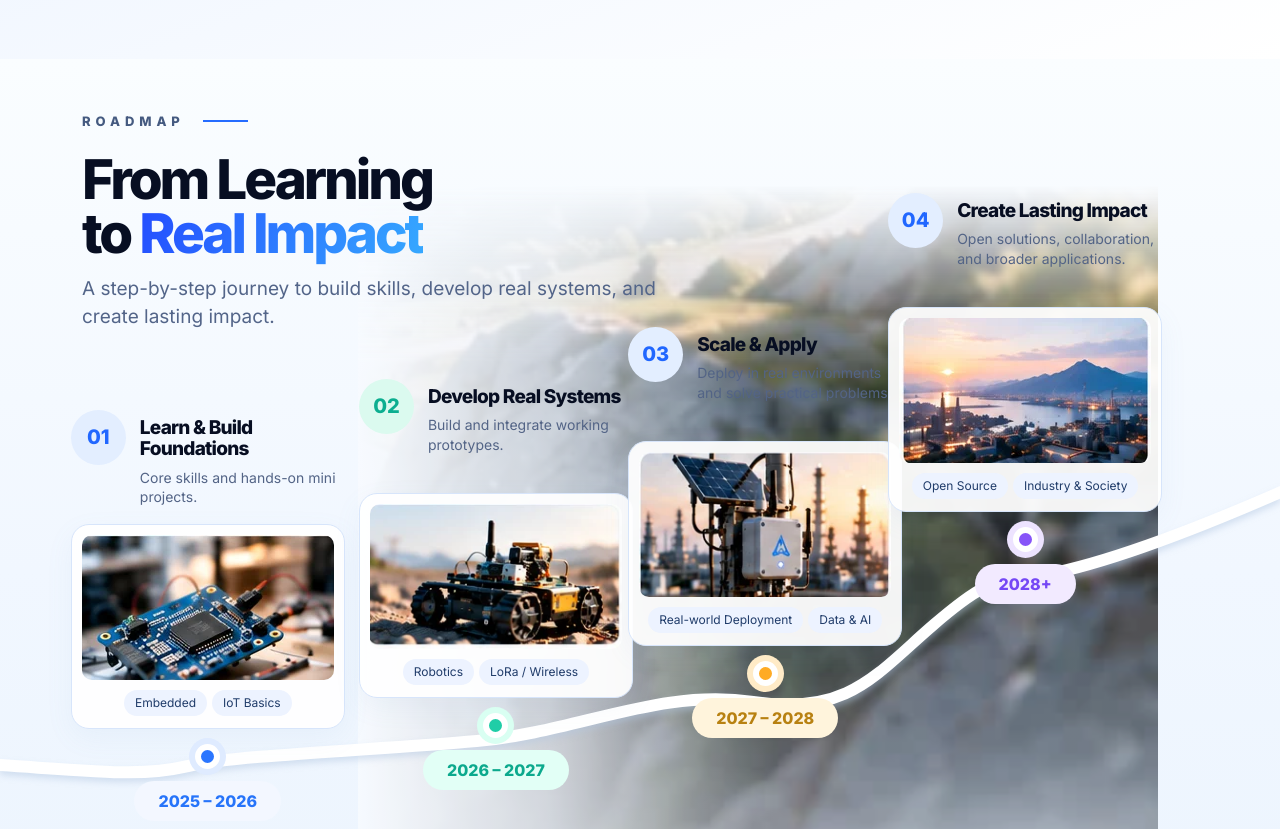
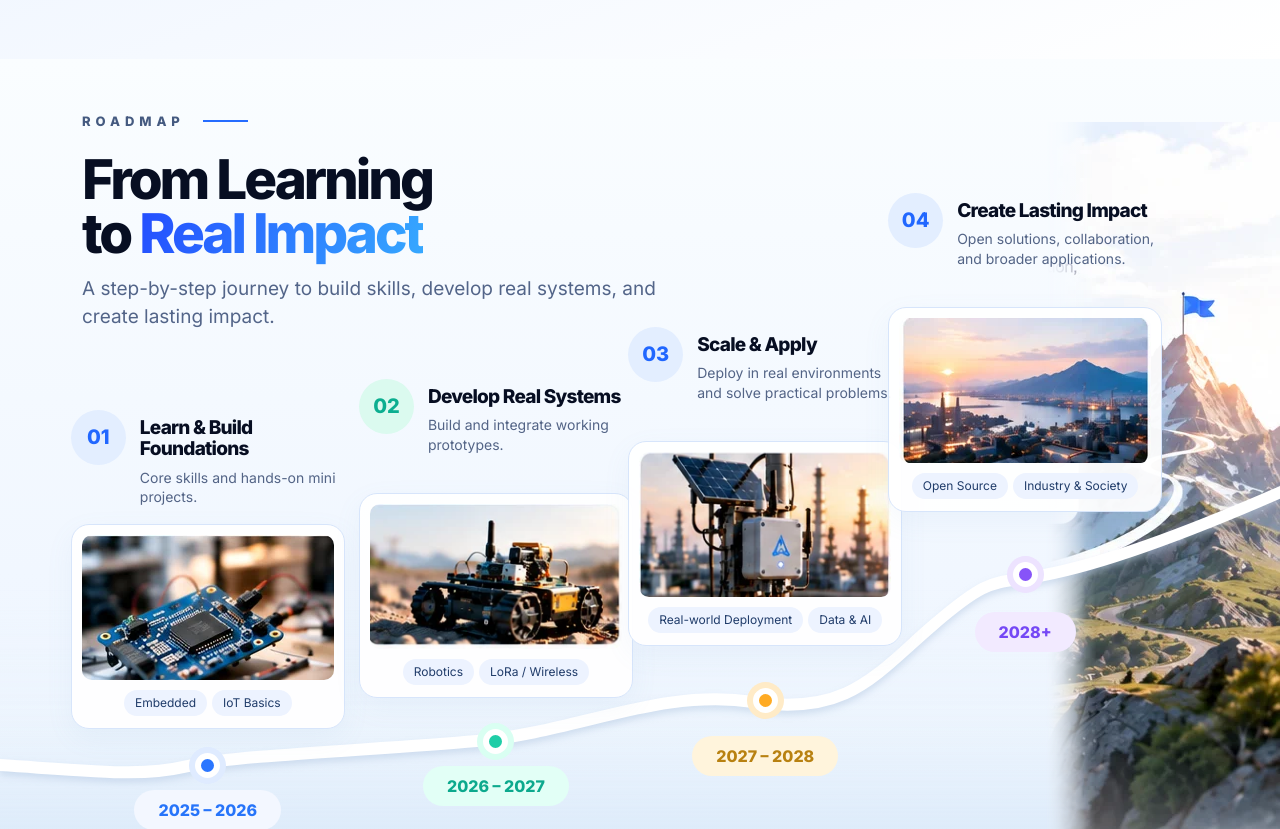
Before and after one commit to khanhpn308/landing_page, a React (Vite) app: page / in a window 1280 px wide. Shown: the part 3880-4709 px from the top of the page. Built offline with nearby package versions, Linux system fonts and the light colour scheme.

Commit message:
fix(roadmap): keep mountain photo at native scale and align timeline markers

```diff
--- a/src/styles.css
+++ b/src/styles.css
@@ -300,3 +300,42 @@
   .roadmap-benefits{padding:10px 17px;border-radius:19px}
   .benefit .round-icon{width:55px;height:55px;flex-basis:55px}
 }
+
+
+/* Roadmap fine alignment, measured on the real 1536×1024 Chromium screenshot. */
+@media(min-width:1221px){
+  .milestone-1 .milestone-dot{margin-top:24px}
+  .milestone-2 .milestone-dot{margin-top:31px}
+  .milestone-3 .milestone-dot{margin-top:42px}
+  .milestone-4 .milestone-dot{margin-top:50px}
+  .milestone-3 .milestone-year{margin-top:23px}
+  .milestone-4 .milestone-year{margin-top:25px}
+}
+/* Native-size slice from the reference: never stretch the 236px-wide mountain
+   into a 900px banner, which creates blur and unwanted dark blocks. */
+@media(min-width:901px){
+  .roadmap-mountain{
+    right:calc((100% - 100vw)/2);
+    width:236px;
+    height:723px;
+    opacity:1;
+    background:
+      linear-gradient(90deg,#f8fbff 0%,transparent 18%),
+      url('/assets/roadmap-mountain.webp') right bottom / 236px 723px no-repeat;
+    -webkit-mask-image:linear-gradient(to right,transparent 0%,#000 22%);
+    mask-image:linear-gradient(to right,transparent 0%,#000 22%);
+  }
+  .roadmap-scene::before{
+    content:"";
+    position:absolute;
+    pointer-events:none;
+    left:calc((100% - 100vw)/2);
+    bottom:0;
+    height:265px;
+    width:100vw;
+    z-index:0;
+    background:linear-gradient(0deg,#dceafa 0%,#e8f2fc9c 48%,transparent 100%);
+    -webkit-mask-image:linear-gradient(to top,#000 12%,transparent 100%);
+    mask-image:linear-gradient(to top,#000 12%,transparent 100%);
+  }
+}
```
